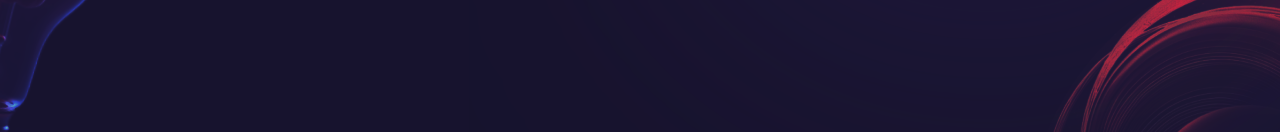
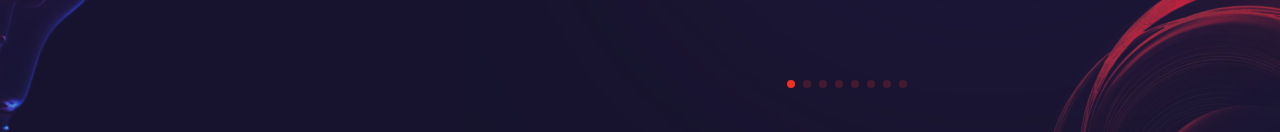
Before and after one commit to sarvast/AURA-FARMERING, a Next.js app: page /work in a window 1280 px wide. Shown: the part 668-800 px from the top of the page. Built offline with nearby package versions, Linux system fonts and the light colour scheme.

Commit message:
Add pagination dots with padding and fullscreen portrait orientation for Ladakh video

```diff
--- a/components/WorkSlider.jsx
+++ b/components/WorkSlider.jsx
@@ -1,11 +1,12 @@
 import Image from "next/image";
 import Link from "next/link";
 import { BsArrowRight } from "react-icons/bs";
-import { Navigation } from "swiper";
+import { Navigation, Pagination } from "swiper";
 import { Swiper, SwiperSlide } from "swiper/react";
 
 import "swiper/css";
 import "swiper/css/navigation";
+import "swiper/css/pagination";
 
 const workSlides = {
   slides: [
@@ -90,10 +91,13 @@ const WorkSlider = () => {
     <Swiper
       spaceBetween={16}
       navigation={true}
+      pagination={{
+        clickable: true,
+      }}
       loop={true}
-      modules={[Navigation]}
-      className="h-[500px] xs:h-[550px] sm:h-[600px] md:h-[650px] lg:h-[700px] xl:h-[750px] 2xl:h-[800px]"
-      style={{ paddingBottom: '20px' }}
+      modules={[Navigation, Pagination]}
+      className="h-[500px] xs:h-[550px] sm:h-[600px] md:h-[650px] lg:h-[700px] xl:h-[750px] 2xl:h-[800px] pb-16"
+      style={{ paddingBottom: '64px' }}
     >
       {workSlides.slides.map((slide, i) => (
         <SwiperSlide key={i}>
@@ -115,6 +119,13 @@ const WorkSlider = () => {
                       controls
                       className="w-full h-full object-cover"
                       poster={video.thumbnail}
+                      onLoadedMetadata={(e) => {
+                        e.target.addEventListener('fullscreenchange', () => {
+                          if (document.fullscreenElement) {
+                            screen.orientation?.lock('portrait').catch(() => {});
+                          }
+                        });
+                      }}
                     />
 
                     <div className="absolute bottom-3 xs:bottom-4 left-3 xs:left-4 right-3 xs:right-4 bg-black/50 rounded px-2 py-1">
```
